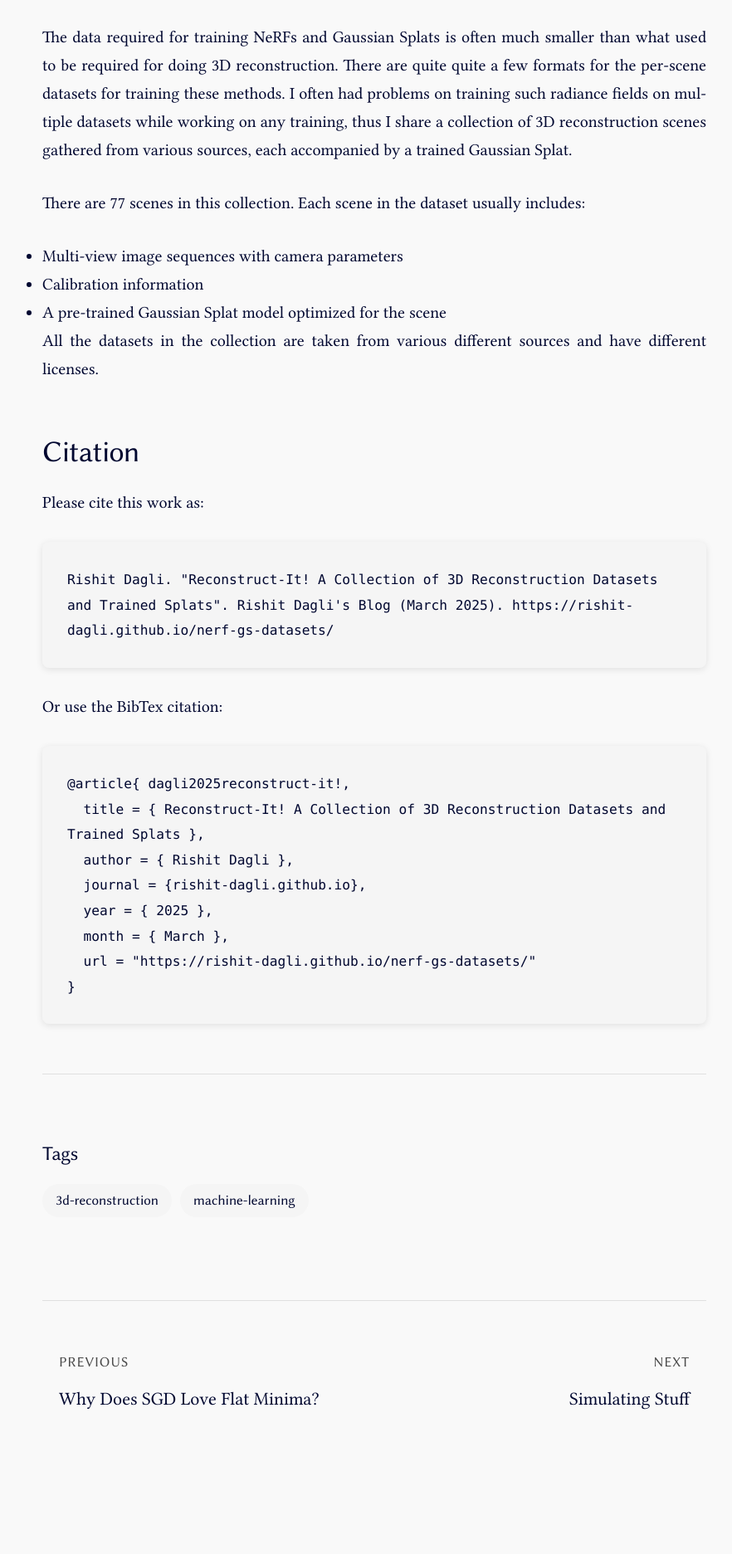
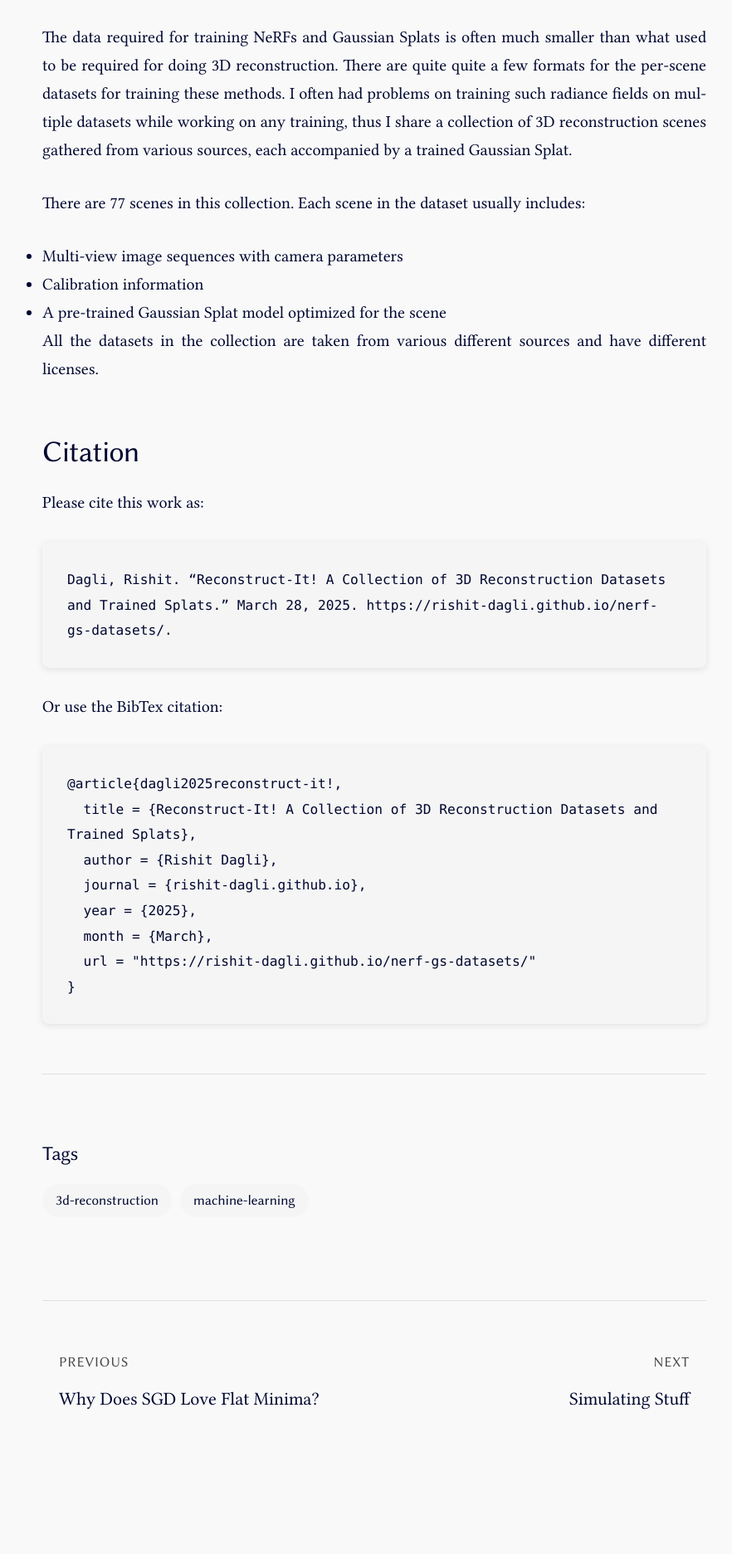
Before and after one commit to Rishit-dagli/Rishit-dagli.github.io, a Jekyll site: the page built from _posts/2025-03-28-nerf-gs-datasets.md, in a window 1280 px wide. Shown: the part 1056-2929 px from the top of the page at 83% size, without its empty margins (189-1071 px from the left). Built offline with Jekyll 4.4.1, drawn with Linux system fonts in a browser that asks for light colours; comment, search, counter and statistics services are not loaded.

Commit message:
fix: enhance citation formatting in BibTeX and improve code styling for dark theme

```diff
--- a/_includes/bibtex.html
+++ b/_includes/bibtex.html
@@ -10,21 +10,29 @@
 {% assign clean_title = post_title | remove: "**" | remove: "*" %}
 {% assign author_last = post_author | split: " " | last %}
 {% assign citation_key = author_last | downcase | append: year | append: clean_title | split: " " | first | downcase %}
+{% assign lb = "{" %}
+{% assign rb = "}" %}
+{% assign author_first = post_author | remove: author_last | strip %}
+{% assign author_inverted = author_last %}
+{% if author_first != "" %}{% assign author_inverted = author_last | append: ", " | append: author_first %}{% endif %}
+{% assign title_end = clean_title | slice: -1 %}
+{% assign title_period = "." %}
+{% if title_end == "?" or title_end == "!" or title_end == "." %}{% assign title_period = "" %}{% endif %}
 
 <h2 id="citation">Citation</h2>
 
 <p>Please cite this work as:</p>
 
-<pre tabindex="0"><code>{{ post_author }}. "{{ clean_title }}". Rishit Dagli's Blog ({{ month_name }} {{ year }}). {{ post_url }}</code></pre>
+<pre tabindex="0"><code>{{ author_inverted }}. “{{ clean_title }}{{ title_period }}” {{ post_date | date: "%B %-d, %Y" }}. {{ post_url }}.</code></pre>
 
 <p>Or use the BibTex citation:</p>
 
-<pre tabindex="0"><code id="citationCode">@article{ {{ citation_key }},
-  title = { {{ clean_title }} },
-  author = { {{ post_author }} },
+<pre tabindex="0"><code id="citationCode">@article{{ lb }}{{ citation_key }},
+  title = {{ lb }}{{ clean_title }}{{ rb }},
+  author = {{ lb }}{{ post_author }}{{ rb }},
   journal = {rishit-dagli.github.io},
-  year = { {{ year }} },
-  month = { {{ month_name }} },
+  year = {{ lb }}{{ year }}{{ rb }},
+  month = {{ lb }}{{ month_name }}{{ rb }},
   url = "{{ post_url }}"
 }</code></pre>
 
--- a/assets/css/main.css
+++ b/assets/css/main.css
@@ -1017,6 +1017,10 @@ a.tag:focus-visible {
   background-color: #2a2a2a;
 }
 
+[data-theme="dark"] pre code {
+  background-color: transparent;
+}
+
 /* Utterances comments theme adjustment */
 [data-theme="dark"] .utterances {
   --utterances-color-bg-primary: var(--bg-secondary);
```
